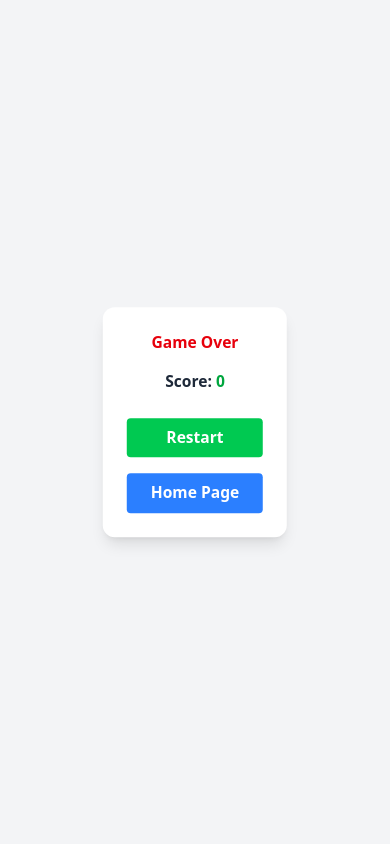
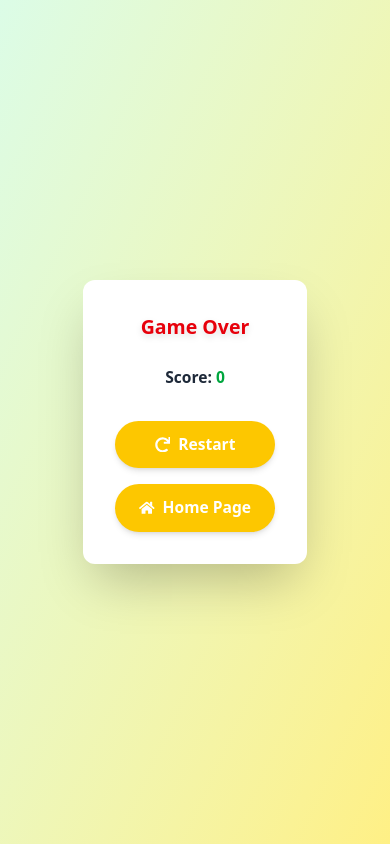
Before and after one commit to mafyr/HappyEgg, a React (Vite) app: page / in a window 390 px wide. Both pictures are taken after a click on the button 52 px from the left and 239 px from the top of the page. Built offline with nearby package versions, Linux system fonts and the light colour scheme.

Commit message:
Score card page updated

```diff
--- a/src/Egg.jsx
+++ b/src/Egg.jsx
@@ -79,7 +79,7 @@ const Egg = ({
             return newVal;
           });
         } else {
-          setY(tile.top - EGG_HEIGHT);
+          setY(Math.max(0, tile.top - EGG_HEIGHT));
           setVelocityY(0);
         }
         setLastTileIndex(currentTileIndex);
@@ -95,7 +95,11 @@ const Egg = ({
 
         const newVelocity = Math.min(velocityY + gravity, 7);
         setVelocityY(newVelocity);
-        setY((prevY) => prevY + newVelocity);
+       setY((prevY) => {
+  const newY = prevY + newVelocity;
+  return Math.max(0, newY); // prevents going above top
+});
+
         setLastTileIndex(null);
       }
 
--- a/src/HomePage.jsx
+++ b/src/HomePage.jsx
@@ -72,7 +72,7 @@ const HomePage = ({ onStart }) => {
           />
         </motion.div>
 
-        <div className="font-bold text-orange-600 text-xl sm:text-2xl">
+        <div className="font-bold text-orange-600 text-lg sm:text-2xl">
           ( DESKTOP VERSION ONLY )
         </div>
       </div>
--- a/src/Scorecard.jsx
+++ b/src/Scorecard.jsx
@@ -1,32 +1,45 @@
-import React from "react";
+import { motion } from "framer-motion";
+import { FaHome, FaRedo } from "react-icons/fa";
 
 const Scorecard = ({ score, onRestart, onGoHome }) => {
   return (
-    <div className="absolute top-1/2 left-1/2 transform -translate-x-1/2 -translate-y-1/2 bg-white bg-opacity-90 rounded-xl shadow-lg p-6 text-center z-50">
-      <div className="text-[4vw] sm:text-xl font-bold text-red-600 mb-4">
+    <div className="relative w-screen h-screen bg-gradient-to-br from-green-100 to-yellow-200 overflow-hidden flex items-center justify-center">
+
+      {/* Card Content */}
+      <motion.div
+        initial={{ opacity: 0, scale: 0.8 }}
+        animate={{ opacity: 1, scale: 1 }}
+        transition={{ duration: 0.5 }}
+        className="bg-white bg-opacity-90 rounded-xl shadow-2xl p-8 sm:p-10 text-center z-50 max-w-md mx-auto"
+      >
+        <div className="text-[5vw] sm:text-3xl font-bold text-red-600 mb-6 drop-shadow-md">
           Game Over
         </div>
-      <div className="text-[4vw] sm:text-xl font-semibold text-gray-800 mb-6">
+
+        <div className="text-[4vw] sm:text-2xl font-semibold text-gray-800 mb-8">
           Score: <span className="text-green-600">{score}</span>
         </div>
 
         <div className="flex flex-col space-y-4">
-        <button
-          type="button"
+          <motion.button
+            whileTap={{ scale: 0.9 }}
             onClick={onRestart}
-          className="bg-green-500  text-[4vw] sm:text-xl hover:bg-green-700 cursor-pointer text-white font-bold py-2 px-6 rounded"
+            className="bg-yellow-400 hover:bg-yellow-500 text-white font-bold py-3 px-6 rounded-full cursor-pointer shadow-md text-[4vw] sm:text-xl flex items-center justify-center gap-2"
           >
+            <FaRedo />
             Restart
-        </button>
+          </motion.button>
 
-        <button
-          type="button"
+          <motion.button
+            whileTap={{ scale: 0.9 }}
             onClick={onGoHome}
-          className="bg-blue-500 text-[4vw] sm:text-xl hover:bg-blue-700 cursor-pointer text-white font-bold py-2 px-6 rounded"
+            className="bg-yellow-400 hover:bg-yellow-500 cursor-pointer text-white font-bold py-3 px-6 rounded-full shadow-md text-[4vw] sm:text-xl flex items-center justify-center gap-2"
           >
+            <FaHome />
             Home Page
-        </button>
+          </motion.button>
         </div>
+      </motion.div>
     </div>
   );
 };
```
Lines whose indentation alone changed are shown as unchanged.
